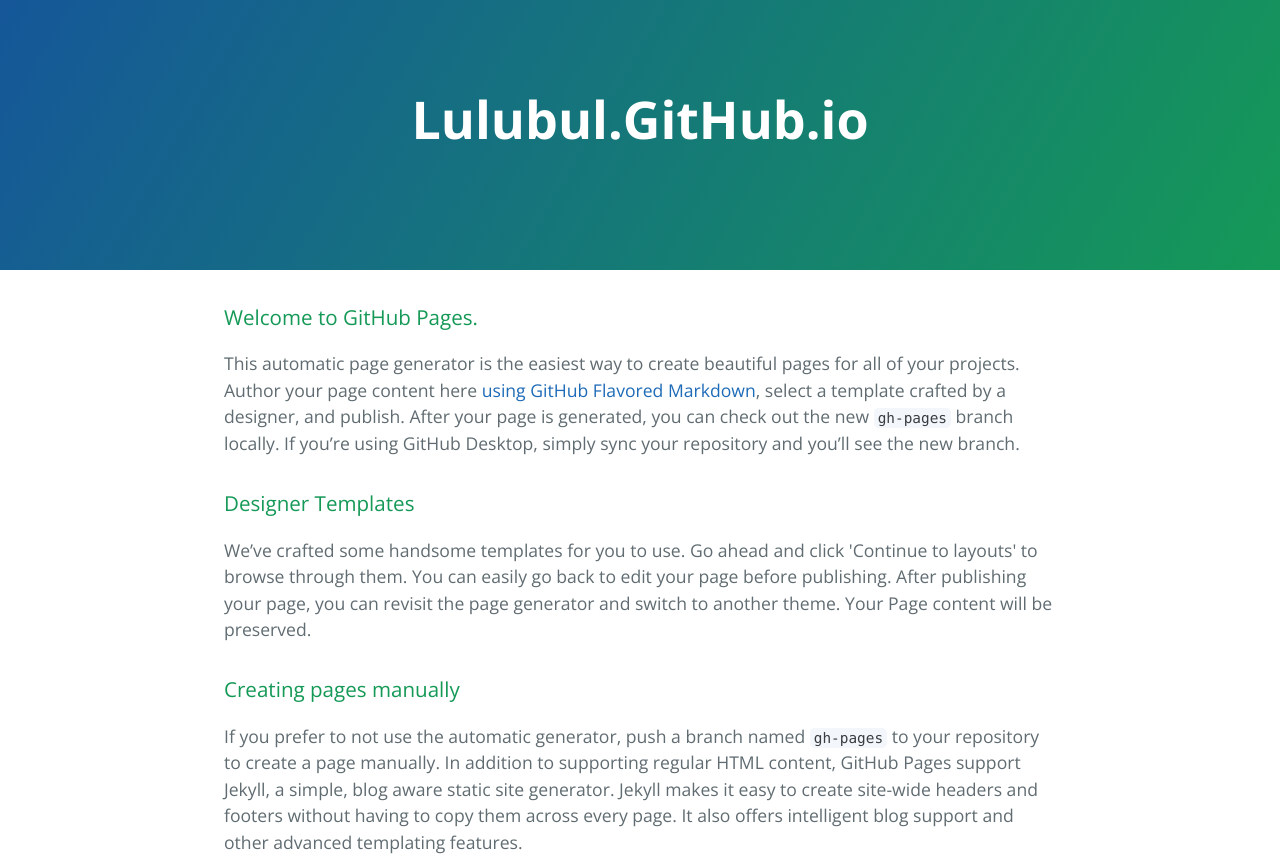
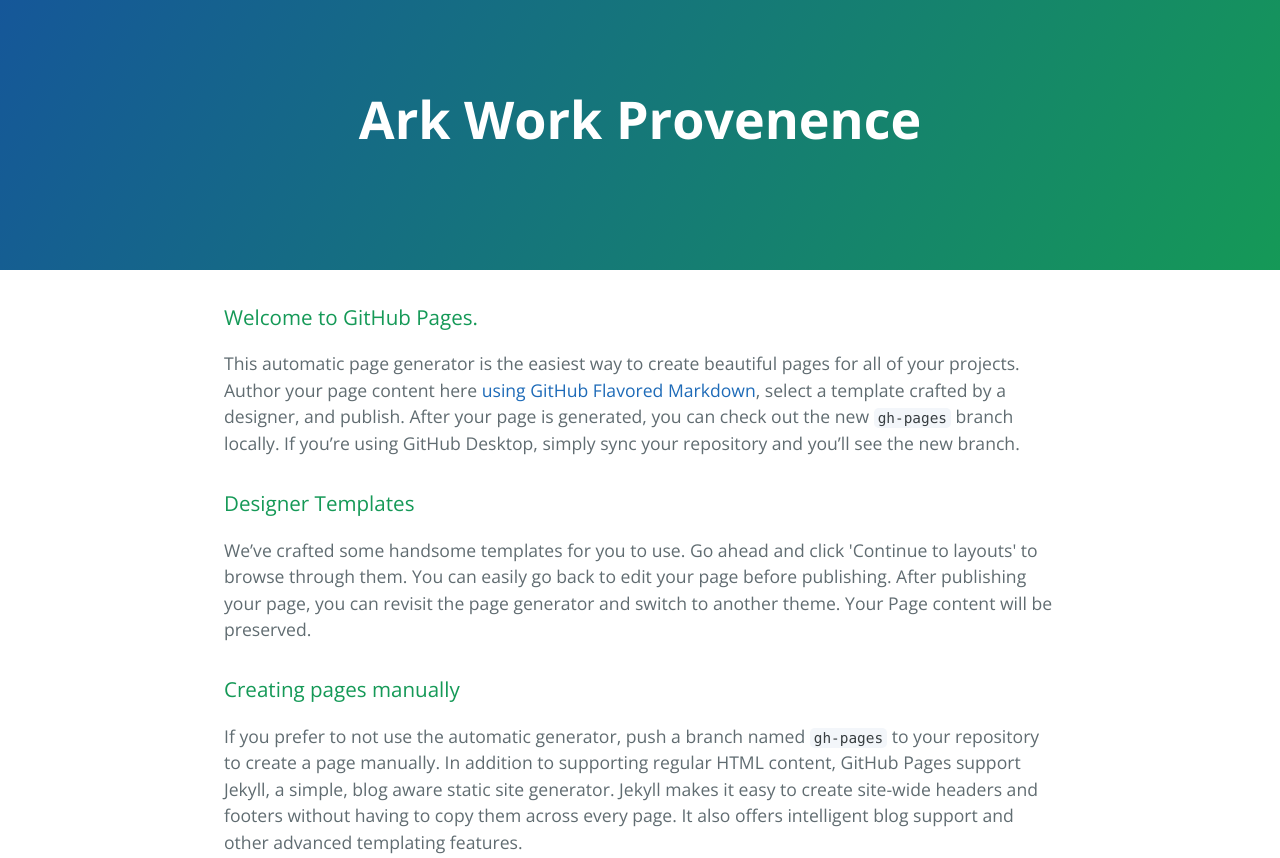
Before and after one commit to Lulubul/lulubul.github.io, a plain HTML site: page index.html in a window 1280 px wide. Shown: the top 858 px of the page. Drawn offline with nearby package versions, Linux system fonts and the light colour scheme.

Commit message:
Update index.html

```diff
--- a/index.html
+++ b/index.html
@@ -2,7 +2,7 @@
 <html lang="en-us">
   <head>
     <meta charset="UTF-8">
-    <title>Lulubul.GitHub.io by Lulubul</title>
+    <title>Ark Work Provenence</title>
     <meta name="viewport" content="width=device-width, initial-scale=1">
     <link rel="stylesheet" type="text/css" href="stylesheets/normalize.css" media="screen">
     <link href='https://fonts.googleapis.com/css?family=Open+Sans:400,700' rel='stylesheet' type='text/css'>
@@ -11,7 +11,7 @@
   </head>
   <body>
     <section class="page-header">
-      <h1 class="project-name">Lulubul.GitHub.io</h1>
+      <h1 class="project-name">Ark Work Provenence</h1>
       <h2 class="project-tagline"></h2>
     </section>
 
```
